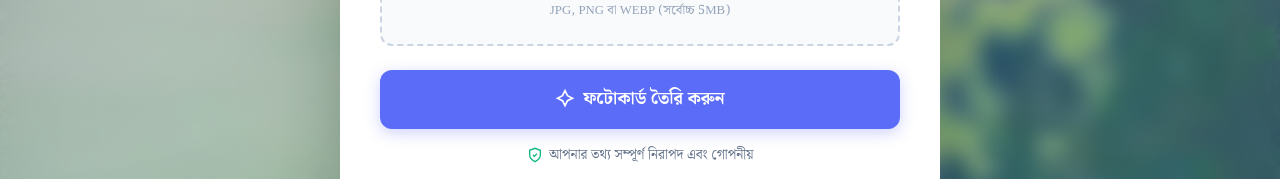
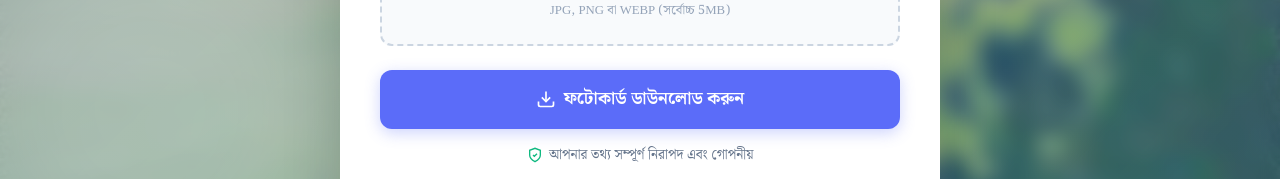
Before and after one commit to rafijuljisan/bangla_college_reunion_photocard, a Next.js app: page / in a window 1280 px wide. Shown: the part 541-720 px from the top of the page. Built offline with nearby package versions, Linux system fonts and the light colour scheme.

Commit message:
fixed ios download problem

```diff
--- a/app/page.tsx
+++ b/app/page.tsx
@@ -16,6 +16,8 @@ export default function Home() {
   const lastPointer = useRef({ x: 0, y: 0 });
   const lastPinchDist = useRef<number | null>(null);
   const userImgRef = useRef<HTMLImageElement | null>(null);
+
+  const isIOS = /iPad|iPhone|iPod/.test(navigator.userAgent) && !(window as any).MSStream;
 
   // Circle config (canvas coords)
   const CIRCLE_CENTER_X = 330;
@@ -217,10 +219,35 @@ export default function Home() {
   const handleDownload = () => {
     const canvas = canvasRef.current;
     if (!canvas) return;
+    const fileName = `${name || 'gbc-guest'}-photocard.png`;
+
+    canvas.toBlob(async (blob) => {
+      if (!blob) return;
+
+      // iOS → use native share sheet
+      if (isIOS && navigator.share && navigator.canShare) {
+        const file = new File([blob], fileName, { type: 'image/png' });
+        if (navigator.canShare({ files: [file] })) {
+          try {
+            await navigator.share({ files: [file], title: 'সরকারি বাংলা কলেজ' });
+            return;
+          } catch (error) {
+            if ((error as Error).name === 'AbortError') return; // user canceled
+          }
+        }
+      }
+
+      // Android + Desktop → direct download
+      const url = URL.createObjectURL(blob);
       const link = document.createElement('a');
-    link.download = `${name || 'gbc-guest'}-photocard.png`;
-    link.href = canvas.toDataURL('image/png');
+      link.href = url;
+      link.download = fileName;
+      document.body.appendChild(link);
       link.click();
+      document.body.removeChild(link);
+      URL.revokeObjectURL(url);
+
+    }, 'image/png');
   };
 
   const departments = [
@@ -509,8 +536,25 @@ export default function Home() {
 
           {/* Generate Button */}
           <button className="btn-primary" onClick={handleDownload}>
-            <svg width="20" height="20" viewBox="0 0 24 24" fill="none" stroke="currentColor" strokeWidth="2"><path d="M12 2l3 6 6 3-6 3-3 6-3-6-6-3 6-3 3-6z"></path></svg>
-            ফটোকার্ড তৈরি করুন
+            {isIOS ? (
+              <>
+                <svg width="20" height="20" viewBox="0 0 24 24" fill="none" stroke="currentColor" strokeWidth="2">
+                  <path d="M4 12v8a2 2 0 0 0 2 2h12a2 2 0 0 0 2-2v-8"></path>
+                  <polyline points="16 6 12 2 8 6"></polyline>
+                  <line x1="12" y1="2" x2="12" y2="15"></line>
+                </svg>
+                ফটোকার্ড শেয়ার / সেভ করুন
+              </>
+            ) : (
+              <>
+                <svg width="20" height="20" viewBox="0 0 24 24" fill="none" stroke="currentColor" strokeWidth="2">
+                  <path d="M21 15v4a2 2 0 0 1-2 2H5a2 2 0 0 1-2-2v-4"></path>
+                  <polyline points="7 10 12 15 17 10"></polyline>
+                  <line x1="12" y1="15" x2="12" y2="3"></line>
+                </svg>
+                ফটোকার্ড ডাউনলোড করুন
+              </>
+            )}
           </button>
 
           <div className="trust-badge">
```
Lines whose indentation alone changed are shown as unchanged.
